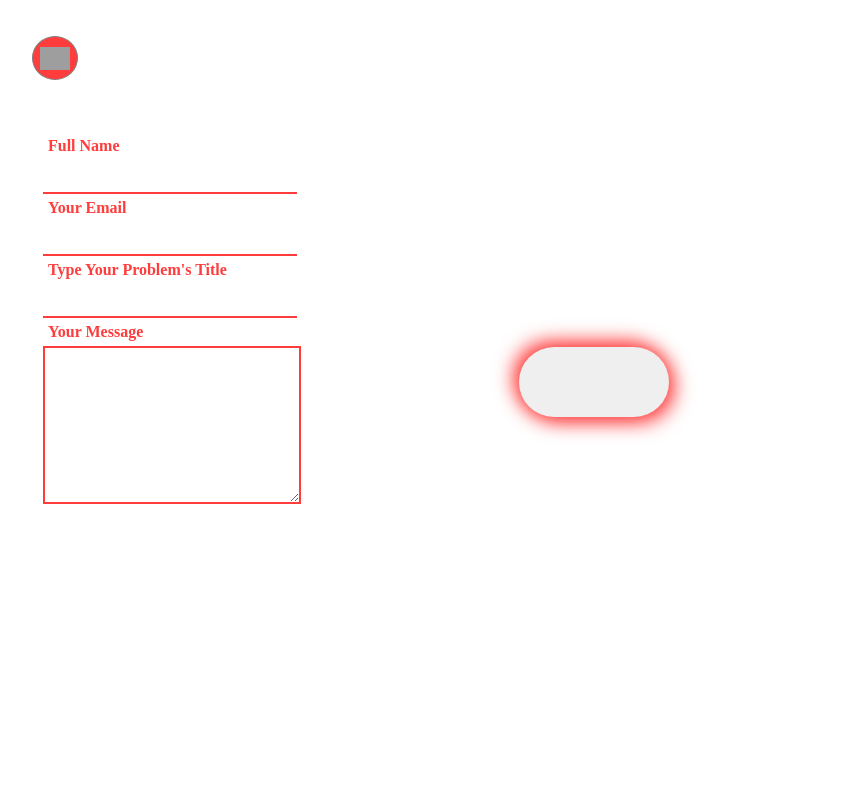
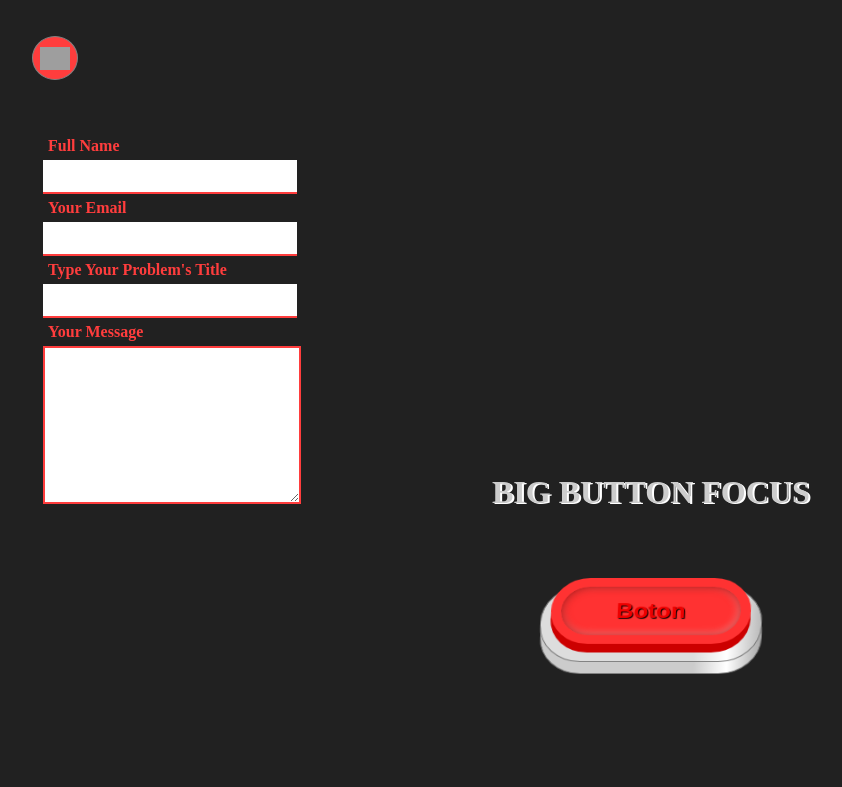
Before and after one commit to AgusFerrando/Pseudoclases, a plain HTML site: page formularios.html in a window 1280 px wide. Shown: the whole page, without its empty margins (148-990 px from the left). Drawn offline with Linux system fonts and the light colour scheme; grey boxes are pictures that could not be loaded.

Commit message:
changes 3

```diff
--- a/assets/css/sytle2.css
+++ b/assets/css/sytle2.css
@@ -4,6 +4,7 @@ body{
     box-sizing: border-box;
     font-family: "";
     display: flex;
+    background-color: #212121;
 }
 
 
@@ -136,3 +137,66 @@ body{
   opacity: 1;
   font-weight: 700;
 }
+
+/*****************/
+
+h1 {
+  color: #cccccc;
+
+  text-shadow: 2px 1px #ffffff;
+  text-align: center;
+}
+.top-button-mount {
+  position: relative;
+  top: -40px;
+  left: 50%;
+  transform: translatex(-50%) rotatex(-30deg) skew(-2.5deg);
+  width: 220px;
+  height: 86px;
+  background-image: linear-gradient(to right, #dddddd 70%, #ffffff, #bbbbbb);
+  border: 1px solid #777777;
+  border-radius: 42px;
+}
+.bottom-button-mount {
+  position: relative;
+  top: 60px;
+  left: 50%;
+  transform: translatex(-50%) rotatex(-30deg) skew(-2.5deg);
+  width: 220px;
+  height: 86px;
+  background-image: linear-gradient(to right, #cccccc 70%, #ffffff, #aaaaaa);
+  border: 1px solid #777777;
+  border-radius: 42px;
+}
+button {
+  position: relative;
+  top: -135px;
+  left: 50%;
+  width: 200px;
+  padding: 14px;
+  background-color: rgb(255, 50, 50);
+  border: 10px solid rgb(255, 50, 50);
+  border-radius: 38px;
+  color: #ee0000;
+  font-size: 24px;
+  font-weight: 700;
+  text-shadow: 1px 1px 1px #000000;
+  box-shadow: 0 10px #cc0000, inset 1px 1px 10px #aa0000,
+    inset -1px -1px 10px #ffaaaa;
+  transform: translatex(-50%) rotatex(-30deg) skew(-2.5deg);
+  transition-duration: 0.2s;
+}
+button:focus {
+  box-shadow: 0 1px #00cc00, 0 0 20px #00ff00, 0 0 30px #00ff00,
+    0 0 40px #00ff00, 0 10px 50px #00ff00, inset 1px 1px 10px #00aa00,
+    inset -1px -1px 10px #aaffaa;
+  transform: translatex(-50%) translatey(+9px) rotatex(-30deg) skew(-2.5deg);
+  background-color: rgb(0, 255, 0);
+  border: 10px solid rgb(0, 255, 0);
+  color: #00ee00;
+}
+.posicion{
+  position: absolute;
+  left: 40em;
+  bottom: 1em;
+}
--- a/formularios.html
+++ b/formularios.html
@@ -24,8 +24,14 @@
     <span>Your Message</span>
     <textarea required></textarea>
   </div>
+ <div class="posicion"> <h1>BIG BUTTON FOCUS</h1>
+  <div class="bottom-button-mount"></div>
+  <div class="top-button-mount"></div>
+  <button class="btn">Boton </button>
 
-  <button class="neonShadow"><span class="span1">SUBMIT</span></button>
+
+</div>
+  <!-- <button class="neonShadow"><span class="span1">SUBMIT</span></button> -->
 </div>
 </body>
 </html>
```
